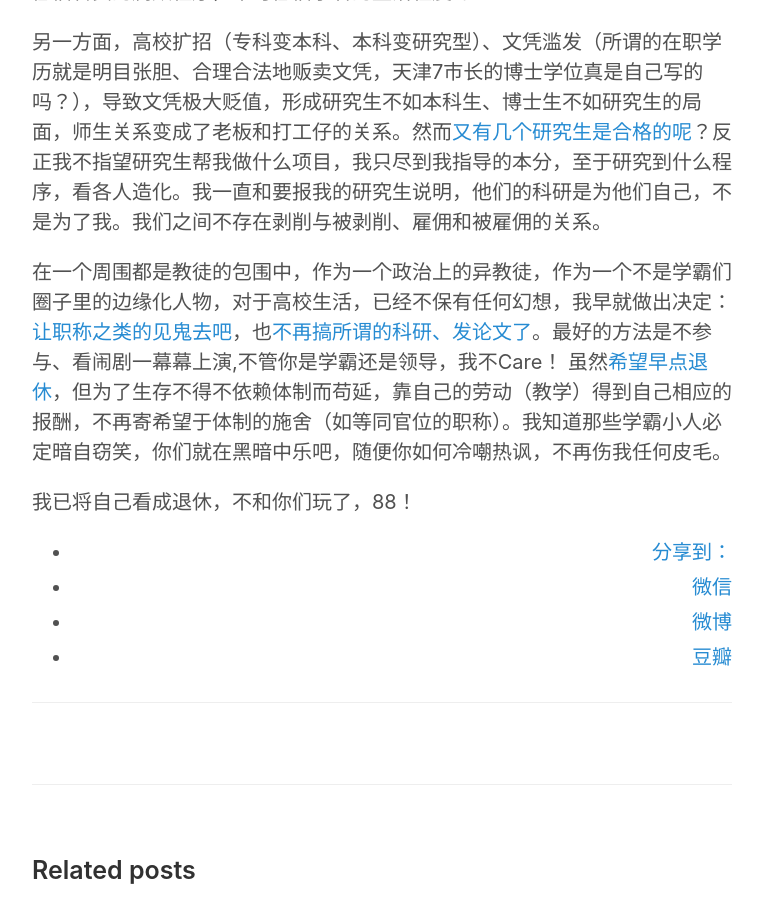
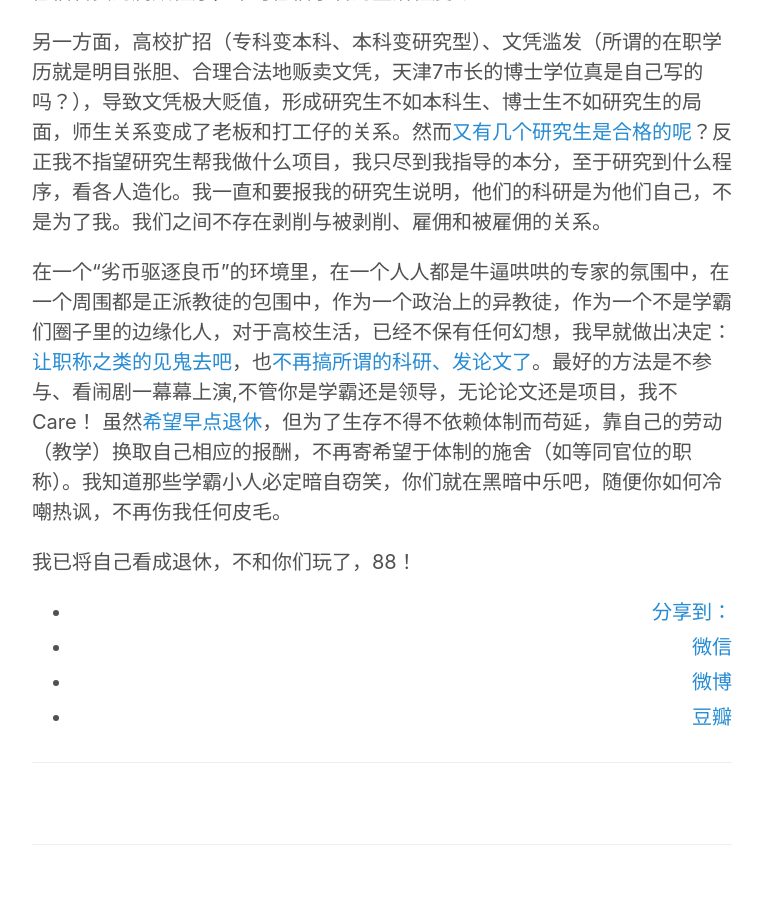
Before and after one commit to hwdong/hwdong-old.github.io, a Jekyll site: the page built from _posts/2014-01-10-不再参与任何科研项目，等待退休.md, in a window 1280 px wide and 900 px high, scrolled down 634 px. Shown: the whole window, without its empty margins (258-1021 px from the left). Built offline with Jekyll 4.4.1, drawn with Linux system fonts in a browser that asks for light colours; comment, search, counter and statistics services are not loaded.

Commit message:
no research

```diff
--- a/_posts/2014-01-10-不再参与任何科研项目，等待退休.md
+++ b/_posts/2014-01-10-不再参与任何科研项目，等待退休.md
@@ -12,6 +12,6 @@
 
 另一方面，高校扩招（专科变本科、本科变研究型）、文凭滥发（所谓的在职学历就是明目张胆、合理合法地贩卖文凭，天津7市长的博士学位真是自己写的吗？），导致文凭极大贬值，形成研究生不如本科生、博士生不如研究生的局面，师生关系变成了老板和打工仔的关系。然而[又有几个研究生是合格的呢](http://hongweidong.tumblr.com/post/114275359696/%E8%AF%BB%E7%A0%94%E7%9C%9F%E7%9A%84%E5%80%BC%E5%BE%97%E5%90%97)？反正我不指望研究生帮我做什么项目，我只尽到我指导的本分，至于研究到什么程序，看各人造化。我一直和要报我的研究生说明，他们的科研是为他们自己，不是为了我。我们之间不存在剥削与被剥削、雇佣和被雇佣的关系。
 
-在一个周围都是教徒的包围中，作为一个政治上的异教徒，作为一个不是学霸们圈子里的边缘化人物，对于高校生活，已经不保有任何幻想，我早就做出决定：[让职称之类的见鬼去吧](http://hongweidong.tumblr.com/post/120837004016/%E8%AE%A9%E8%81%8C%E7%A7%B0%E8%A7%81%E9%AC%BC%E5%8E%BB%E5%90%A7)，也[不再搞所谓的科研、发论文了](http://hongweidong.tumblr.com/post/120611746056/%E4%B8%8D%E5%86%8D%E5%81%9A%E4%BB%BB%E4%BD%95%E6%89%80%E8%B0%93%E7%9A%84%E7%A7%91%E7%A0%94%E5%8F%8A%E9%A1%B9%E7%9B%AE)。最好的方法是不参与、看闹剧一幕幕上演,不管你是学霸还是领导，我不Care！ 虽然[希望早点退休](http://hongweidong.tumblr.com/post/128185917021/%E5%B8%8C%E6%9C%9B%E6%97%A9%E7%82%B9%E9%80%80%E4%BC%91)，但为了生存不得不依赖体制而苟延，靠自己的劳动（教学）得到自己相应的报酬，不再寄希望于体制的施舍（如等同官位的职称）。我知道那些学霸小人必定暗自窃笑，你们就在黑暗中乐吧，随便你如何冷嘲热讽，不再伤我任何皮毛。
+在一个“劣币驱逐良币”的环境里，在一个人人都是牛逼哄哄的专家的氛围中，在一个周围都是正派教徒的包围中，作为一个政治上的异教徒，作为一个不是学霸们圈子里的边缘化人，对于高校生活，已经不保有任何幻想，我早就做出决定：[让职称之类的见鬼去吧](http://hongweidong.tumblr.com/post/120837004016/%E8%AE%A9%E8%81%8C%E7%A7%B0%E8%A7%81%E9%AC%BC%E5%8E%BB%E5%90%A7)，也[不再搞所谓的科研、发论文了](http://hongweidong.tumblr.com/post/120611746056/%E4%B8%8D%E5%86%8D%E5%81%9A%E4%BB%BB%E4%BD%95%E6%89%80%E8%B0%93%E7%9A%84%E7%A7%91%E7%A0%94%E5%8F%8A%E9%A1%B9%E7%9B%AE)。最好的方法是不参与、看闹剧一幕幕上演,不管你是学霸还是领导，无论论文还是项目，我不Care！ 虽然[希望早点退休](http://hongweidong.tumblr.com/post/128185917021/%E5%B8%8C%E6%9C%9B%E6%97%A9%E7%82%B9%E9%80%80%E4%BC%91)，但为了生存不得不依赖体制而苟延，靠自己的劳动（教学）换取自己相应的报酬，不再寄希望于体制的施舍（如等同官位的职称）。我知道那些学霸小人必定暗自窃笑，你们就在黑暗中乐吧，随便你如何冷嘲热讽，不再伤我任何皮毛。
 
 我已将自己看成退休，不和你们玩了，88！
```
